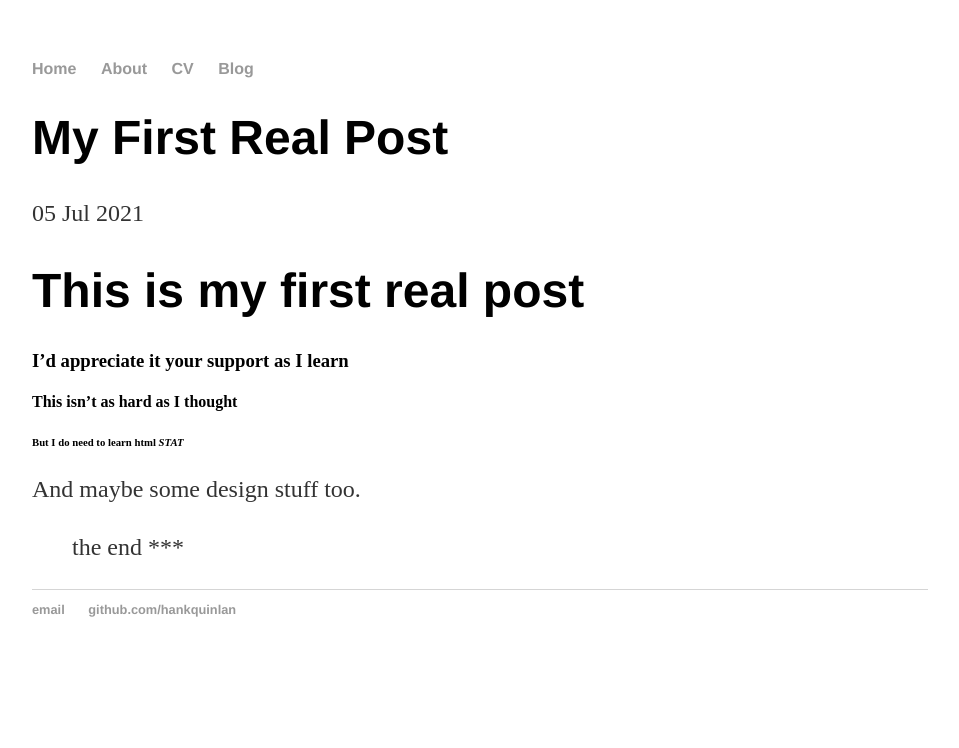
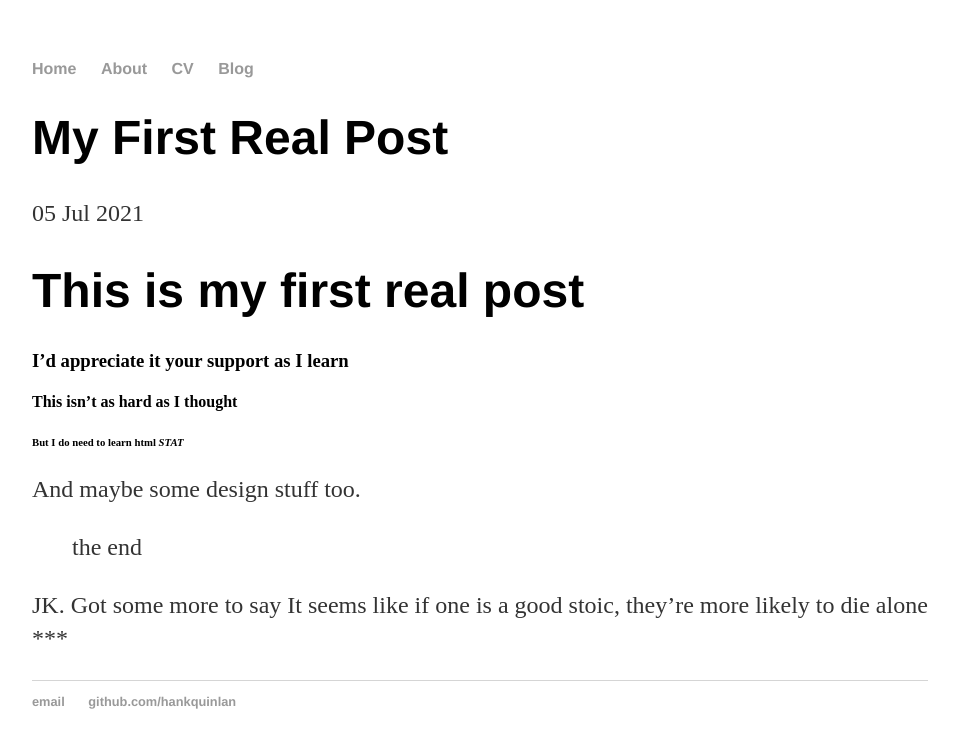
Before and after one commit to matthryknow/matthrynkow.github.io, a Jekyll site: the page built from _posts/2021-07-05-my-first-real-post.md, in a window 1280 px wide. Shown: the top 748 px of the page, without its empty margins (160-1119 px from the left). Built offline with Jekyll 4.4.1, drawn with Linux system fonts in a browser that asks for light colours.

Commit message:
Update 2021-07-05-my-first-real-post.md

```diff
--- a/_posts/2021-07-05-my-first-real-post.md
+++ b/_posts/2021-07-05-my-first-real-post.md
@@ -10,4 +10,7 @@ date: 2021-07-05
 ###### But I do need to learn html _STAT_
 And maybe some design stuff too.
 > the end
+
+JK. Got some more to say
+It seems like if one is a good stoic, they're more likely to die alone
 ***
```
